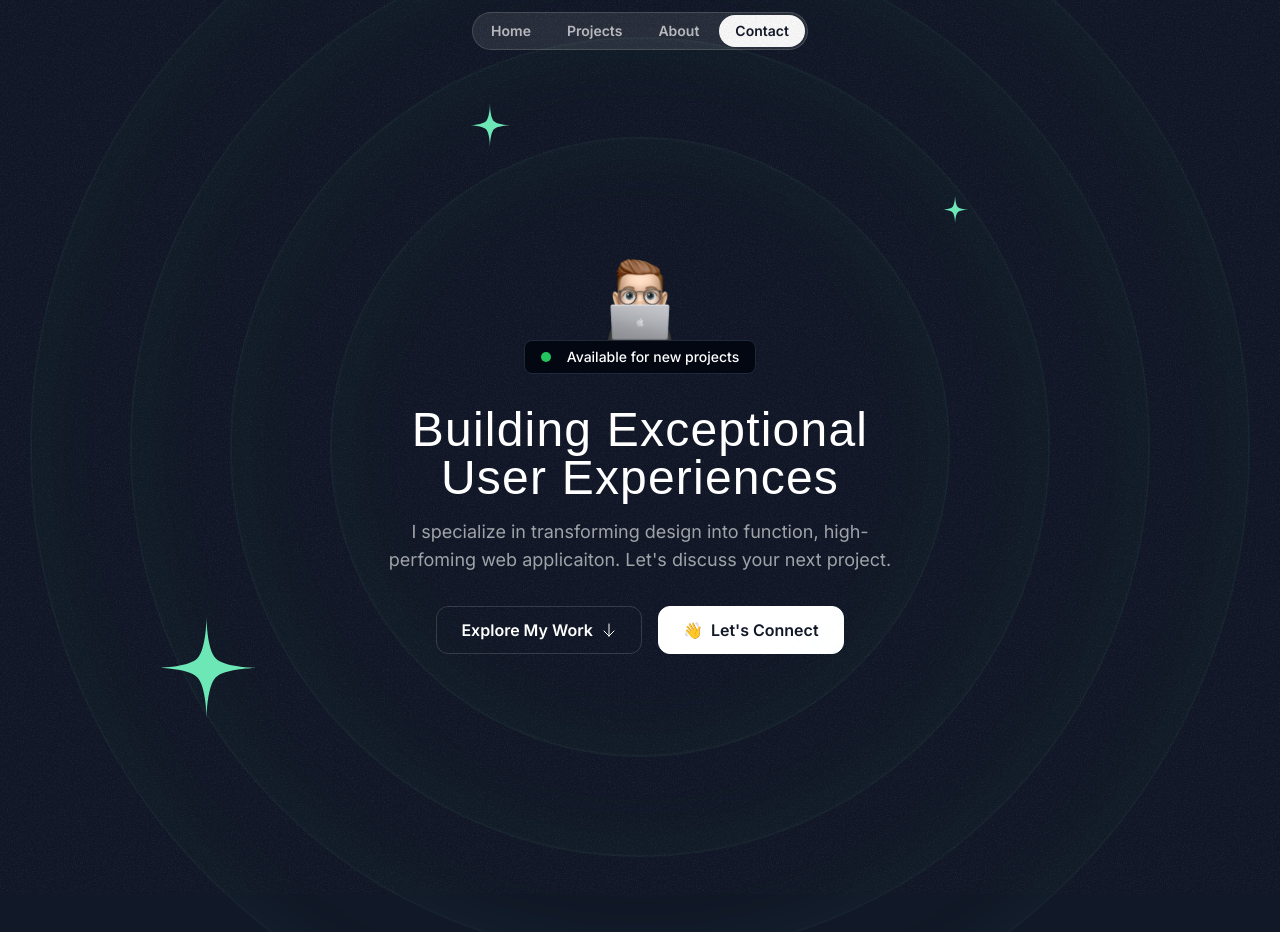
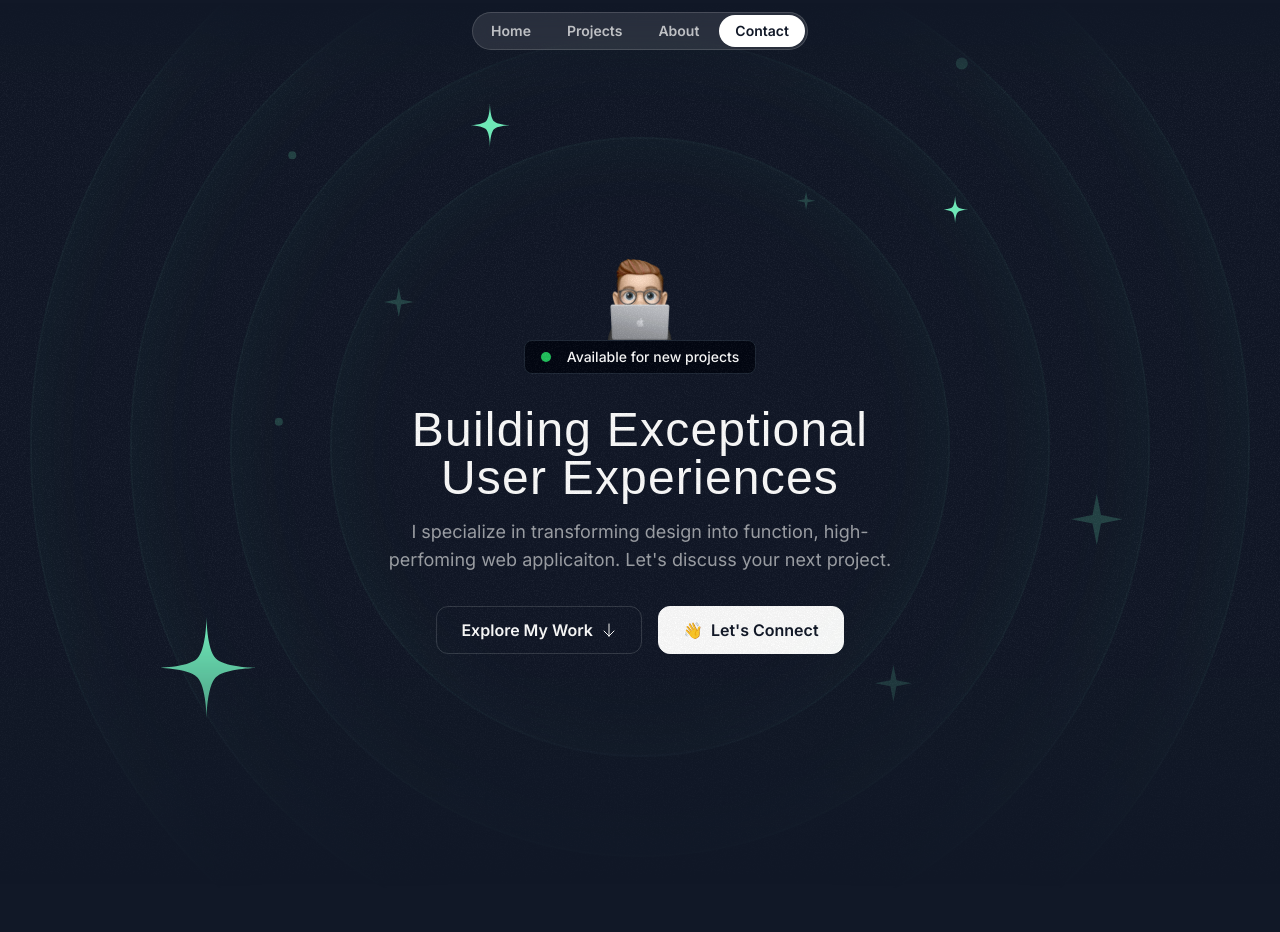
Before and after one commit to Trangvu801/TrangVu-dev-portfolio24, a Next.js app in the folder starter-template/: page / in a window 1280 px wide. Shown: the top 932 px of the page. Built offline with nearby package versions, Linux system fonts and the light colour scheme; a web font is replaced by a local one.

Commit message:
HeroSection_done

```diff
--- a/starter-template/src/components/HeroOrbit.tsx
+++ b/starter-template/src/components/HeroOrbit.tsx
@@ -3,7 +3,7 @@
 export const HeroOrbit = ({ children, size, rotation }: PropsWithChildren<{ size: number; rotation: number; }>) => {
     return (
         <div className='absolute left-1/2 top-1/2 -translate-x-1/2 -translate-y-1/2'>
-            <div className=''
+            <div className='flex items-start justify-start'
                 style={{
                     transform: `rotate(${rotation}deg)`,
                     height: `${size}px`,
--- a/starter-template/src/sections/Header.tsx
+++ b/starter-template/src/sections/Header.tsx
@@ -1,6 +1,6 @@
 export const Header = () => {
   return (
-    <div className="flex justify-center items-center fixed top-3 w-full">
+    <div className="flex justify-center items-center fixed top-3 w-full z-10">
       <nav className="flex gap-1 p-0.5 border border-white/15 rounded-full bg-white/10 backdrop-blur">
         <a
           href="#"
--- a/starter-template/src/sections/Hero.tsx
+++ b/starter-template/src/sections/Hero.tsx
@@ -4,10 +4,12 @@
 import grainImage from '@/assets/images/grain.jpg';
 import StarIcon from '@/assets/icons/star.svg'
 import { HeroOrbit } from '@/components/HeroOrbit';
+import SparkleIcon from '@/assets/icons/sparkle.svg'
 
 export const HeroSection = () => {
   return (
     <div className='py-32 md:py-48 lg:py-60 relative z-0 overflow-x-clip'>
+      <div className='absolute inset-0 [mask-image:linear-gradient(to_bottom,transparent,black_10%,black_70%,transparent)]'>
         <div className='absolute inset-0 -z-30 opacity-5' style={{
           backgroundImage: `url(${grainImage.src})`,
         }}
@@ -25,6 +27,28 @@
         <HeroOrbit size={590} rotation={98}>
           <StarIcon className='size-8 text-emerald-300' />
         </HeroOrbit>
+        <HeroOrbit size={430} rotation={-14}>
+          <SparkleIcon className='size-8 text-emerald-300/20' />
+        </HeroOrbit>
+        <HeroOrbit size={440} rotation={79}>
+          <SparkleIcon className='size-5 text-emerald-300/20' />
+        </HeroOrbit>
+        <HeroOrbit size={530} rotation={178}>
+          <SparkleIcon className='size-10 text-emerald-300/20' />
+        </HeroOrbit>
+        <HeroOrbit size={710} rotation={144}>
+          <SparkleIcon className='size-14 text-emerald-300/20' />
+        </HeroOrbit>
+        <HeroOrbit size={720} rotation={85}>
+          <div className='size-3 rounded-full bg-emerald-300/20' />
+        </HeroOrbit>
+        <HeroOrbit size={520} rotation={-41}>
+          <div className='size-2 rounded-full bg-emerald-300/20' />
+        </HeroOrbit>
+        <HeroOrbit size={650} rotation={-5}>
+          <div className='size-2 rounded-full bg-emerald-300/20' />
+        </HeroOrbit>
+      </div>
       <div className="container">
         <div className='flex flex-col items-center'>
           <Image src={memojiImage} className='size-[100px]'
```
Lines whose indentation alone changed are shown as unchanged.
